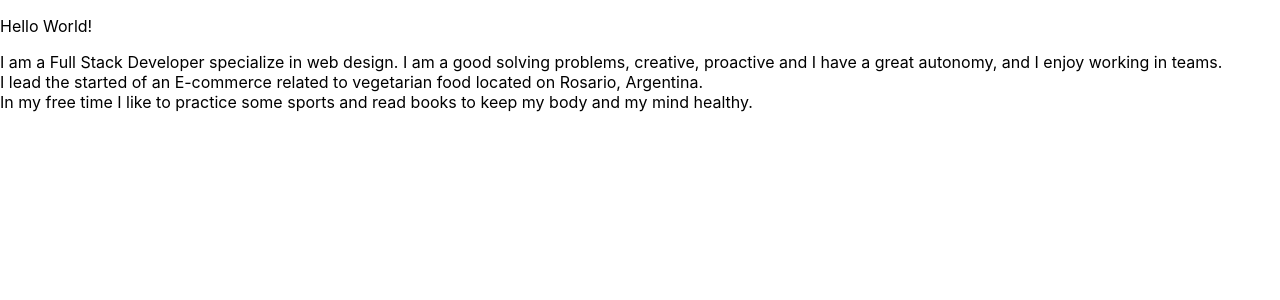
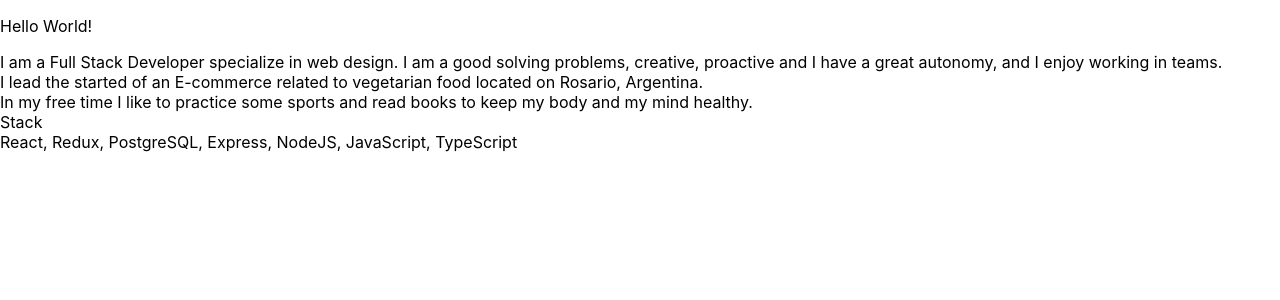
Before and after one commit to marioacaballero/portfolio, a React (Create React App) app: page / in a window 1280 px wide. Shown: the top 300 px of the page. Built offline with nearby package versions, Linux system fonts and the light colour scheme.

Commit message:
add stack component and put on App.js

```diff
--- a/src/App.js
+++ b/src/App.js
@@ -1,4 +1,5 @@
 import About from './components/About/About';
+import Stack from './components/Stack/Stack';
 
 function App() {
   console.log('hola');
@@ -8,6 +9,7 @@ function App() {
         <p>Hello World!</p>
       </header>
       <About />
+      <Stack />
     </div>
   );
 }
--- /dev/null
+++ b/src/components/Stack/Stack.jsx
@@ -0,0 +1,13 @@
+import React from 'react';
+
+function Stack() {
+  return (
+    <div>
+      Stack
+      <br />
+      React, Redux, PostgreSQL, Express, NodeJS, JavaScript, TypeScript
+    </div>
+  );
+}
+
+export default Stack;
```
